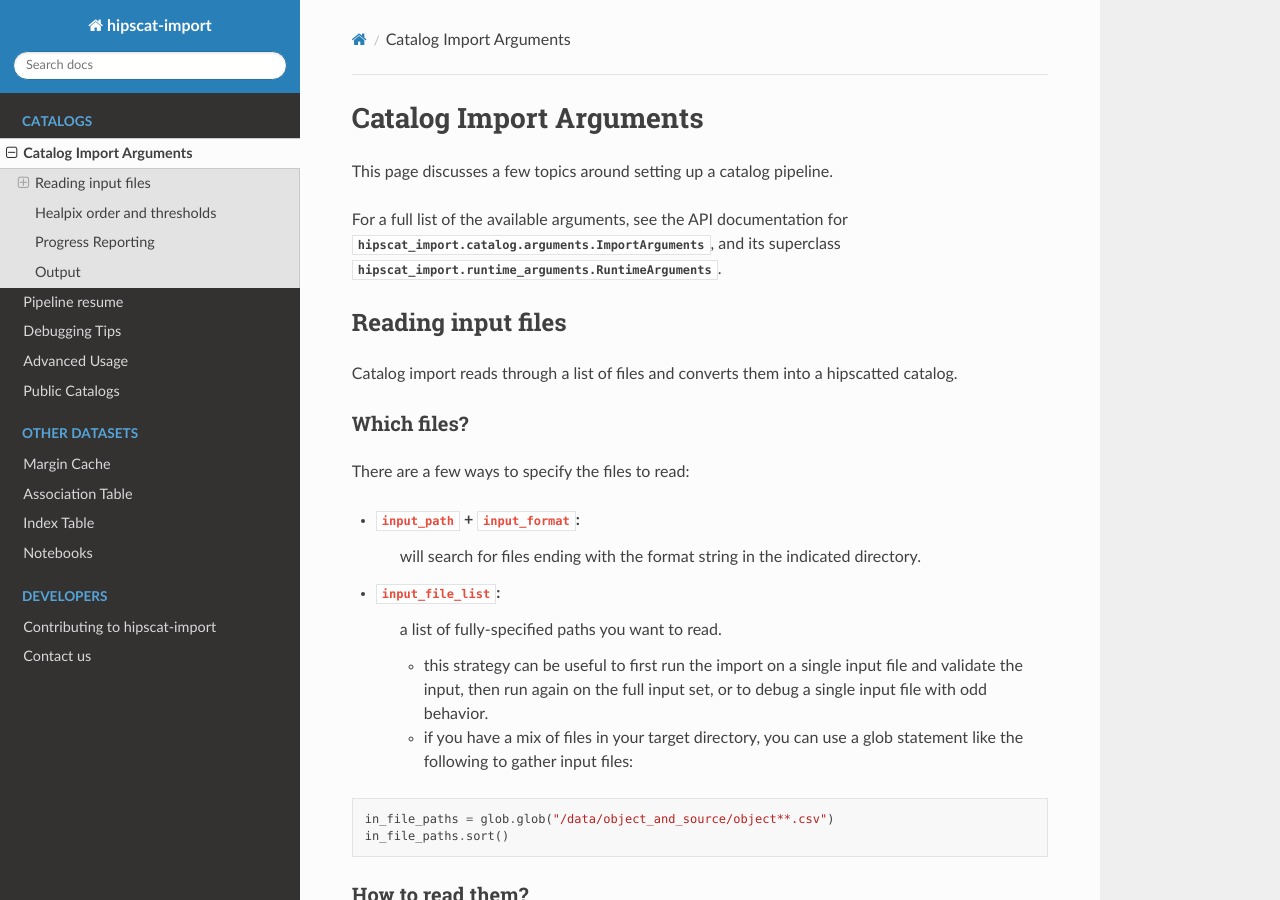
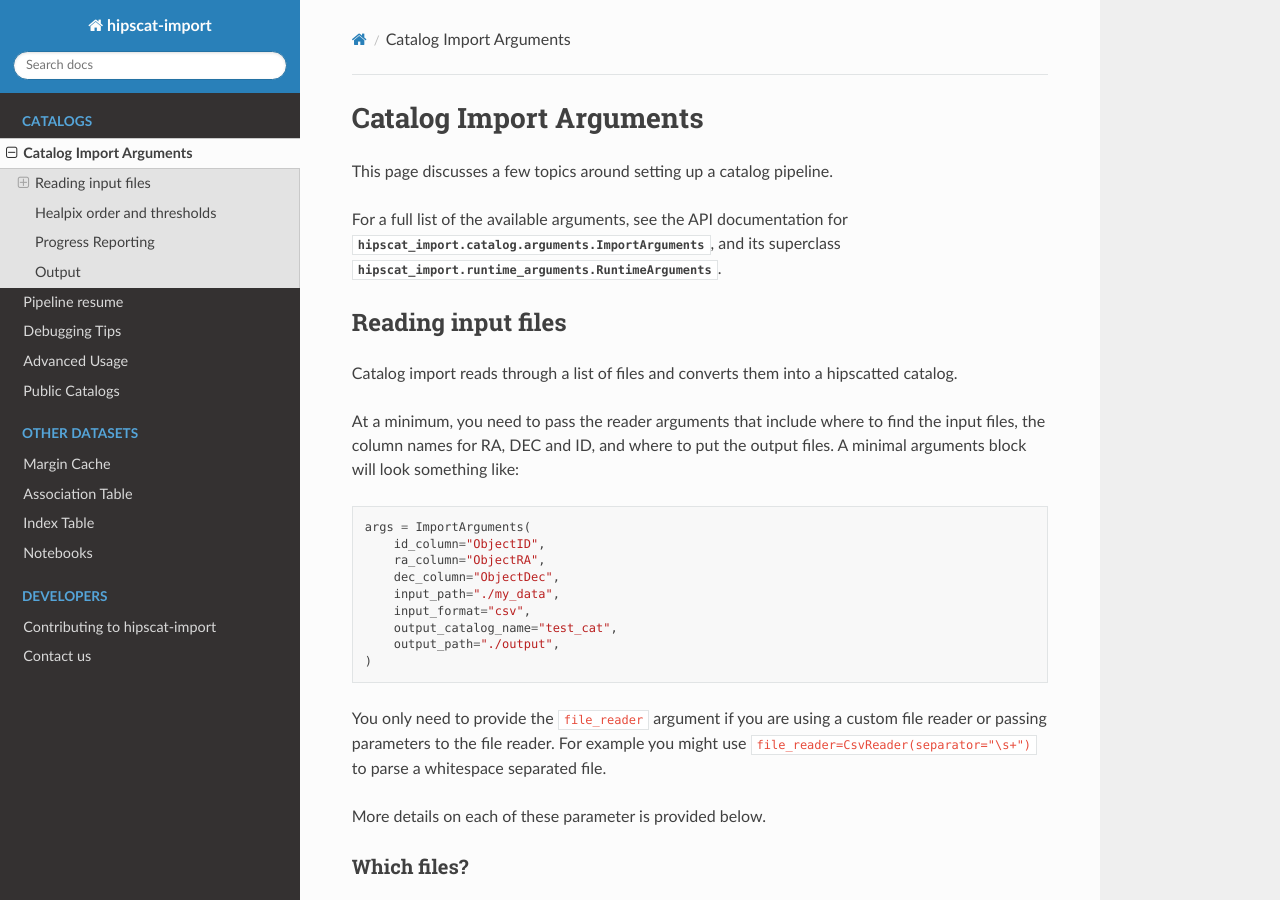
Before and after one commit to astronomy-commons/hipscat-import, a Sphinx documentation site: the page built from docs/catalogs/arguments.rst, in a window 1280 px wide and 900 px high. Built offline with Sphinx 7.4.7 and the Read the Docs theme 2.0.0, drawn with Linux system fonts in a browser that asks for light colours; pages that are not in the unit, such as notebooks, are missing from menus; the version number could not be read and is left out.

Commit message:
Add some documentation

```diff
--- a/docs/catalogs/arguments.rst
+++ b/docs/catalogs/arguments.rst
@@ -11,6 +11,28 @@ Reading input files
 -------------------------------------------------------------------------------
 
 Catalog import reads through a list of files and converts them into a hipscatted catalog.
+
+At a minimum, you need to pass the reader arguments that include where to find the input files,
+the column names for RA, DEC and ID, and where to put the output files. A minimal arguments block
+will look something like:
+
+.. code-block:: python
+
+    args = ImportArguments(
+        id_column="ObjectID",
+        ra_column="ObjectRA",
+        dec_column="ObjectDec",
+        input_path="./my_data",
+        input_format="csv",
+        output_catalog_name="test_cat",
+        output_path="./output",
+    )
+
+You only need to provide the ``file_reader`` argument if you are using a custom file reader
+or passing parameters to the file reader. For example you might use ``file_reader=CsvReader(separator="\s+")``
+to parse a whitespace separated file.
+
+More details on each of these parameter is provided below.
 
 Which files?
 ^^^^^^^^^^^^^^^^^^^^^^^^^^^^^^^^^^^^^^^^^^^^^^^^^^^^^^^^^^^^^^^^^^^^^^^^^^^^^^^
```
Also changed, not shown: 1 other file.
